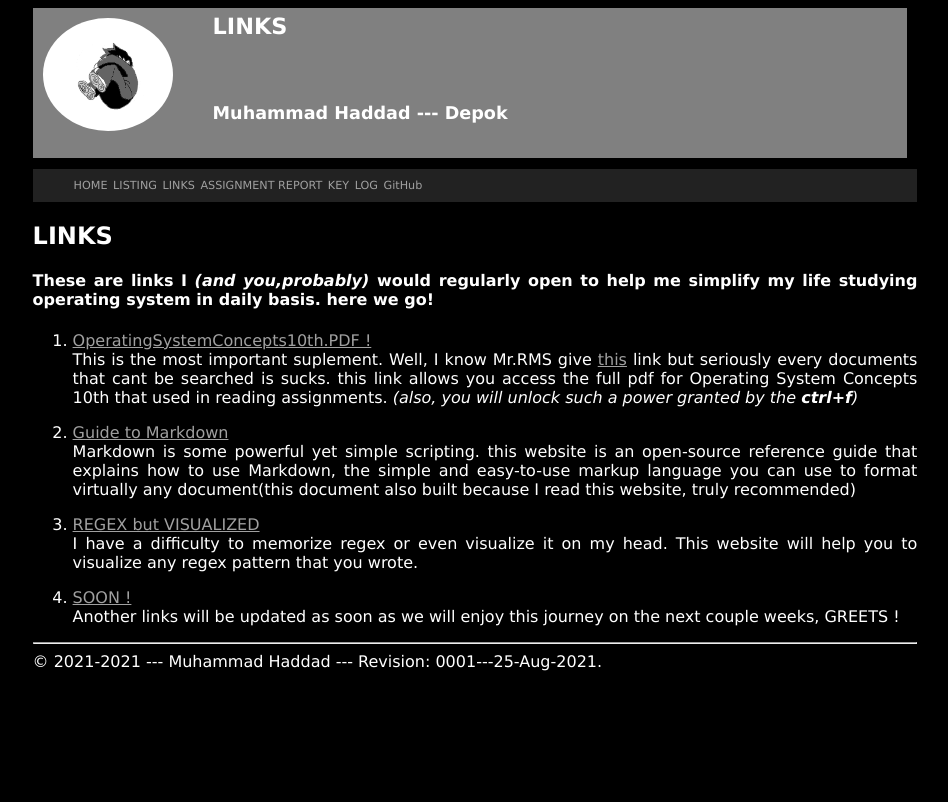
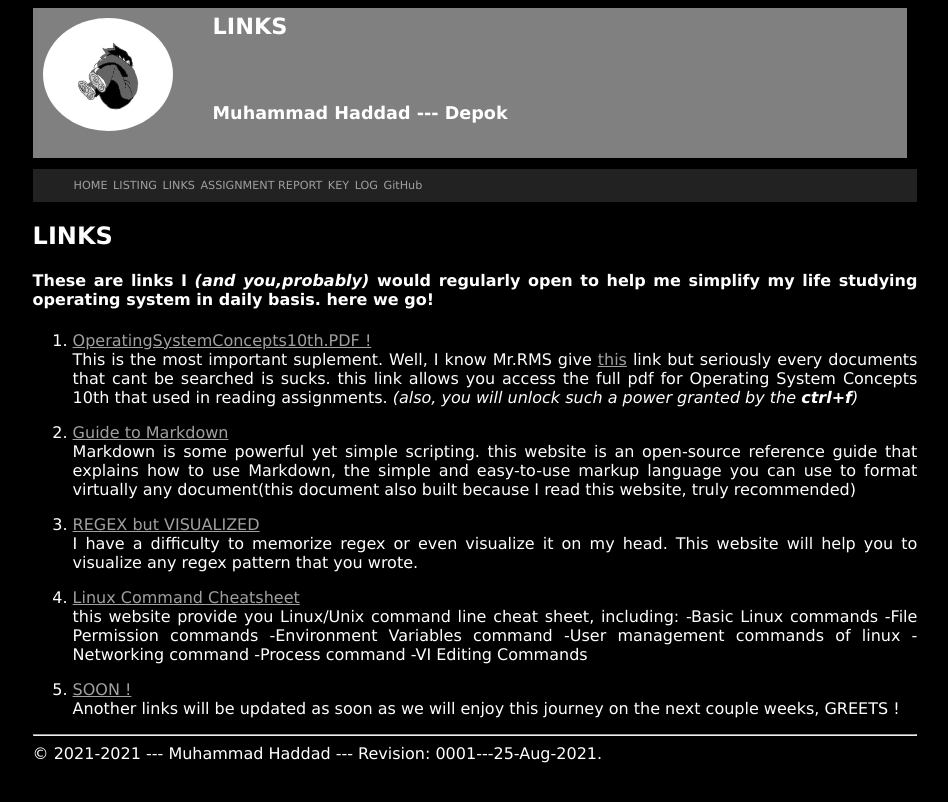
Before and after one commit to haddad9/os212, a Jekyll site: the page built from links.md, in a window 1280 px wide. Shown: the top 802 px of the page, without its empty margins (165-1113 px from the left). Built offline with Jekyll 4.4.1, drawn with Linux system fonts in a browser that asks for light colours; our own code applies the rules of GitHub Pages for plain Markdown files.

Commit message:
update link.md

```diff
--- a/links.md
+++ b/links.md
@@ -15,5 +15,15 @@ Markdown is some powerful yet simple scripting. this website is an open-source r
 3. [REGEX but VISUALIZED](https://www.debuggex.com)<br>
  I have a difficulty to memorize regex or even visualize it on my head. This website will help you to visualize any regex pattern that you wrote.
 
-4. [SOON !](https://translate.google.com/?hl=id&sl=ja&tl=id&text=soon&op=translate)<br>
+4. [Linux Command Cheatsheet](https://www.guru99.com/linux-commands-cheat-sheet.html) <br>
+this website provide you Linux/Unix command line cheat sheet, including:
+-Basic Linux commands
+-File Permission commands
+-Environment Variables command
+-User management commands of linux
+-Networking command
+-Process command
+-VI Editing Commands
+
+5. [SOON !](https://translate.google.com/?hl=id&sl=ja&tl=id&text=soon&op=translate)<br>
 Another links will be updated as soon as we will enjoy this journey on the next couple weeks, GREETS !
```
